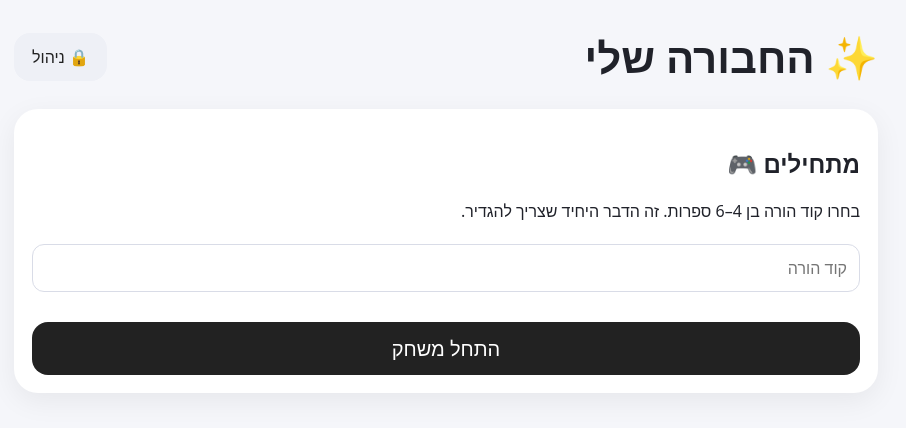
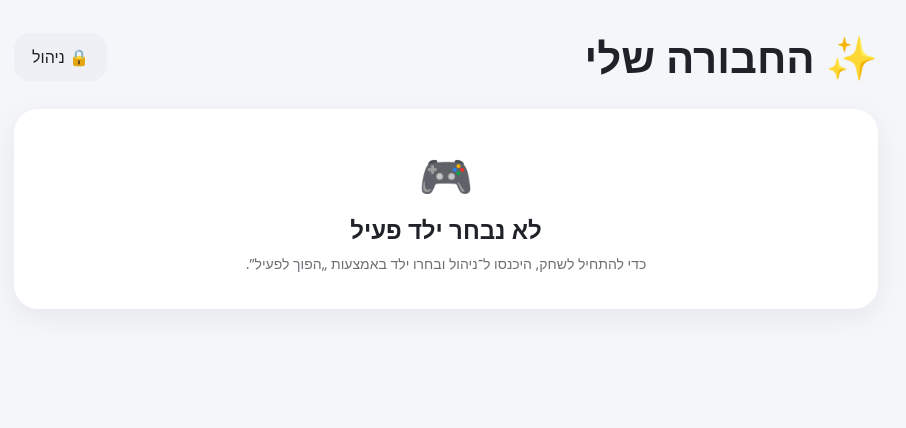
Before and after one commit to goldenx27/name-pairs-game, a website: page public/index.html in a window 1280 px wide. Shown: the whole page, without its empty margins (194-1100 px from the left). Drawn offline with Linux system fonts and the light colour scheme.

Commit message:
Load active child device guard

```diff
--- a/public/index.html
+++ b/public/index.html
@@ -55,6 +55,7 @@
 <script src="/storage-audit.js"></script>
 <script src="/install.js"></script>
 <script src="/access.js"></script>
+<script src="/active-child.js"></script>
 <script>
   if ('serviceWorker' in navigator) {
     window.addEventListener('load', () => navigator.serviceWorker.register('/sw.js').catch(() => {}));
```
